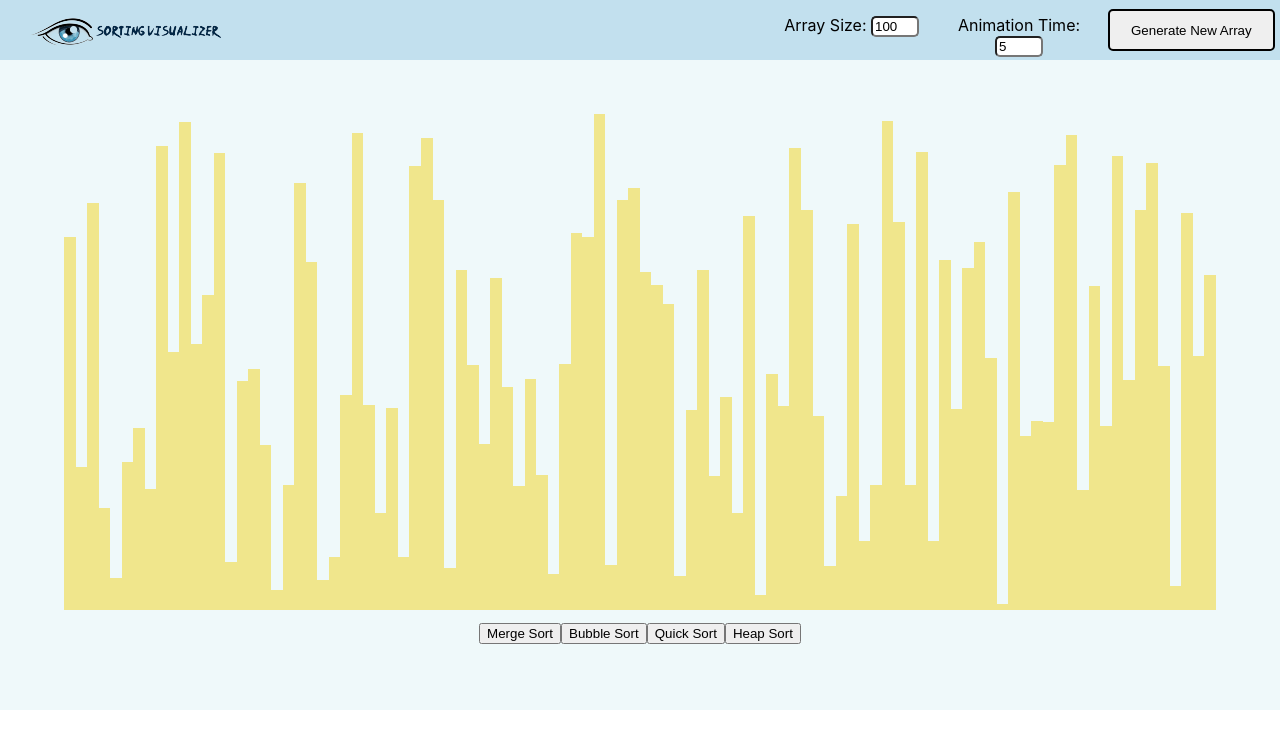
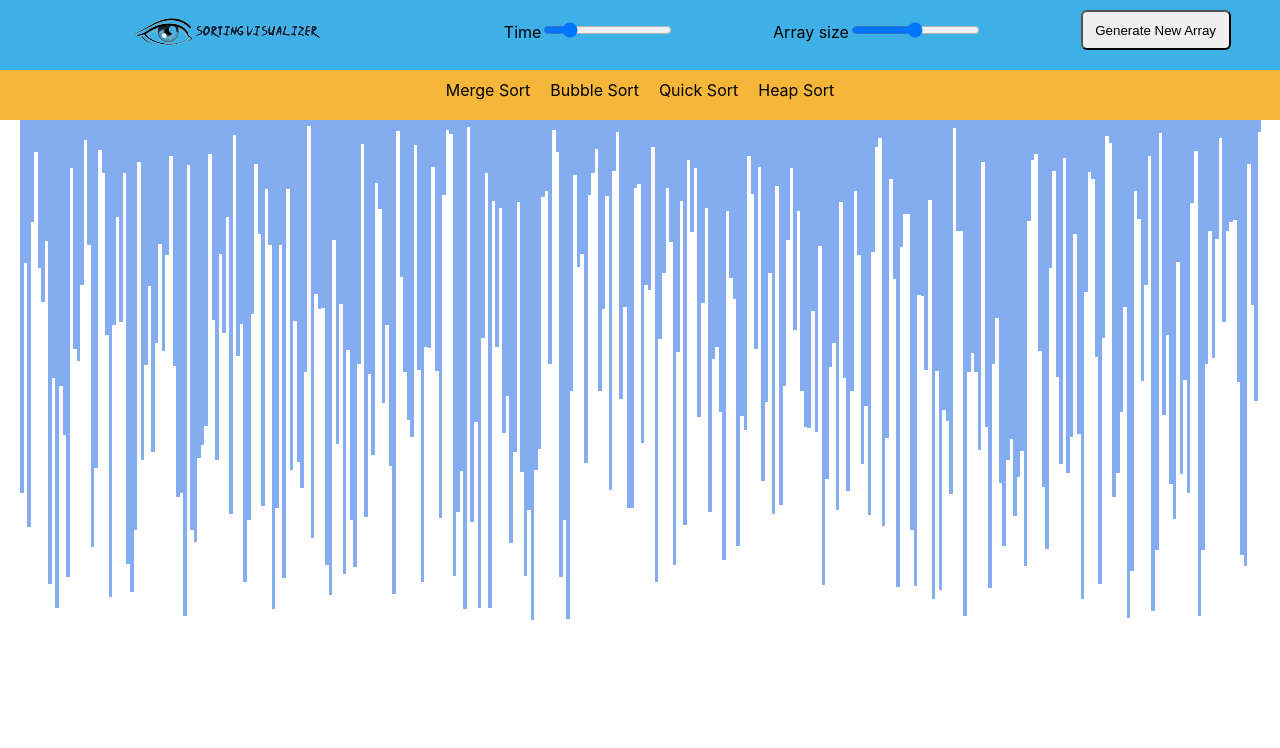
Before and after one commit to krishnastapas/SortingVitualizer, a React (Create React App) app: page / in a window 1280 px wide. Shown: the top 748 px of the page. Built offline with nearby package versions, Linux system fonts and the light colour scheme.

Commit message:
color and slide bar added

```diff
--- a/src/Sorting_vitualiser/SortingVitualiser.css
+++ b/src/Sorting_vitualiser/SortingVitualiser.css
@@ -1,106 +1,99 @@
 .element {
   all: none;
 }
-  .navbar{
+ /* navbar */
+.navbar {
+  height: 70px;
+
   /* border-style: solid; */
+  background-color:rgb(60 176 231);
   display: flex;
-    height: 60px;
-    justify-content: baseline;
-    background-color: rgba(168, 211, 231, 0.699);
+  justify-content: center;
+  /* border-bottom: 2px solid rgb(99, 238, 248); */
+}
+/* logo div */
+.Logodiv {
+  flex-grow: 4;
+  /* border-style: solid; */
+}
+/* time slider div */
+.timeslider {
+  padding-top: 20px;
+  flex-grow: 2;
+  /* border-style: solid; */
+}
+ /* array size div */
+.sizeslider {
+  padding-top: 20px;
+  flex-grow: 2;
+  /* border-style: solid; */
+}
+/* array button div */
+.arrayButton {
+  padding-top: 10px;
+  flex-grow: 2;
+  /* border-style: solid; */
+}
+/* array button */
+#NewArrayBtn {
+  width: 150px;
+  height: 40px;
+  border-radius: 6px;
+}
+
+
+/* Soring div */
+.sortingDiv{
+  background-color:#F5B63A;
+    height: 40px;
+    /* border-style: solid; */
+    padding-top: 10px;
+}
+/* sort button */
+.sortBtn{
+   margin: 10px;
+   /* font-weight: bold; */
+}
+.sortBtn:hover{
+  color: rgb(11, 91, 184);
+  cursor: pointer;
 
 }
 
 
-  .Logodiv{
 
-    /* position: absolute; */
-
-    flex:60%;
-
-  }
-  img{
-    float: left;
-  }
-  .buttons-div{
-
-    flex:40%;
-    /* justify-content: center; */
-    /* justify-content: space-around; */
-
-    padding-top: 5px;
-    padding-bottom:5px ;
-    /* border-style: solid; */
-    display: flex;
-    /* flex-wrap: wrap; */
-  }
-  .ArraySizeInput{
-    /* border-style: solid; */
-    float:right;
-    flex:20%;
-    order: 1;
-    width: 6px;
-    padding-top: 10px;
-
-  }
-  .AnimationTimeInput{
-    /* border-style: solid; */
-    padding-top: 10px;
-    flex:20%;
-    order:2;
-
-  }
-  .GenerateNewArrayBtn{
-    border-style: solid;
-   flex:20%;
-   order:3;
-
-   margin: 4px 5px 4px 5px;
-   border-radius: 5px;
-   width: 100px;
-  }
- input{
-   width:40px;
-   border-radius: 5px;
- }
-/* div contains middle contain of app */
-  .middleContain{
-    /* border-style: solid; */
-
-      height: 650px;
-      background-color: rgb(239, 249, 250);
-
-  }
 /* contains array bars */
-  .array-container{
-    height:550px;
+.array-container {
+  padding-left: 20px;
+  padding-right: 20px;
   display: flex;
   flex-direction: row;
   justify-content: center;
-    justify-content:space-around ;
-    align-items: flex-end;
-    /* border-style:solid ; */
-    /* border:0ch 0ch 0ch 0ch; */
-    margin:0% 5% 1% 5%;
+  justify-content: space-around;
    overflow: auto;
 
 }
+
+
+
 /* each array-bar */
-.array-bar{
+.array-bar {
   width: 50px;
   min-width: 1px;
-    background-color: khaki;
-    /* display: inline-block;
-    margin: 0 2px;
-    bottom: 0px; */
+  background-color:rgb(132 173 241);
+
 
 }
-.sortBtn{
-  margin: 0%,;
-  display: flex;
-  justify-content: center;
-  /* justify-content: space-around; */
+
+
+
+
+input[type=range][orient=vertical] {
+  writing-mode: bt-lr;
+  /* IE */
+  -webkit-appearance: none;
+  /* Chromium */
+  width: 8px;
+  height: 175px;
+  padding: 0 5px;
 }
-button:hover{
-  background-color: rgb(241, 193, 129);
-  cursor: pointer;
-}
--- a/src/Sorting_vitualiser/SortingVitualiser.jsx
+++ b/src/Sorting_vitualiser/SortingVitualiser.jsx
@@ -7,13 +7,15 @@ import { BubbleSortAnimation } from '../SortingAlgorithm/BubbleSortAlgo';
 import { QuickSortAnimation } from '../SortingAlgorithm/QuickSortAlgo';
 import { HeapSortAnimation } from '../SortingAlgorithm/HeapsortAlgo';
 
-// const animationTime=1000;
+let color1="";
+let color2="";
+
 
 export default class SortingVitualiser extends React.Component {
   constructor(props) {
     super(props);
     this.state = {
-      array: [], arraySize:100,animationTime:5,
+      array: [], arraySize: 350, animationTime: 5,
     };
   }
 
@@ -21,6 +23,7 @@ export default class SortingVitualiser extends React.Component {
     this.resetArray();
 
   }
+
   // to reset the array
   resetArray() {
     const array = [];
@@ -31,106 +34,107 @@ export default class SortingVitualiser extends React.Component {
 
   }
   // mergesort animation
-  mergeSort(){
-    const animations=MergeSortAnimaton(this.state.array);
-    for(let i=0;i<animations.length;i++)
-    {
-      const arrayBars=document.getElementsByClassName('array-bar');
-      const iscolorchange=i%3!==2;
-      if(iscolorchange){
-        const [barOneIdx,barTwoIdx]=animations[i];
-        const barOneSytle=arrayBars[barOneIdx].style;
-        const barTwoStyle=arrayBars[barTwoIdx].style;
-        const color=i%3===0?"peru":"khaki";
+  mergeSort() {
+    document.getElementsByClassName("btn").disabled = true;
+
+    const animations = MergeSortAnimaton(this.state.array);  // animation array
+    for (let i = 0; i < animations.length; i++) {
+      const arrayBars = document.getElementsByClassName('array-bar');
+      const iscolorchange = i % 3 !== 2;
+      if (iscolorchange) {
+        const [barOneIdx, barTwoIdx] = animations[i];
+        const barOneSytle = arrayBars[barOneIdx].style;
+        const barTwoStyle = arrayBars[barTwoIdx].style;
+        const color = i % 3 === 0 ? color1 : color2;
 
         setTimeout(() => {
-          // const [barOneIdx,newHeight]=animations[i];
-          barOneSytle.backgroundColor=color;
-          barTwoStyle.backgroundColor=color;
+
+          barOneSytle.backgroundColor = color;
+          barTwoStyle.backgroundColor = color;
 
 
 
-        }, i*this.state.animationTime);
+        }, i * this.state.animationTime);
 
       }
-      else{
+      else {
         setTimeout(() => {
-          const [barOneIdx,newHeight]=animations[i];
-          const barOneSytle=arrayBars[barOneIdx].style;
-          barOneSytle.height=`${newHeight}px`;
+          const [barOneIdx, newHeight] = animations[i];
+          const barOneSytle = arrayBars[barOneIdx].style;
+          barOneSytle.height = `${newHeight}px`;
 
 
-        }, i*this.state.animationTime);
+        }, i * this.state.animationTime);
       }
 
     }
 
+
+
   }
 
   // bubble Sort animation
-  bubbleSort(){
+  bubbleSort() {
     // const javaScriptSortedArray=this.state.array.slice().sort((a,b)=>a-b);
-    const animations=BubbleSortAnimation(this.state.array);
+    const animations = BubbleSortAnimation(this.state.array);
     // animations has set of %4 values first two is the two value we comaparing, one is change to red and then again back to own color
     // third and fourth value are the indexes and heights which are need to swapped
 
     // console.log(animations)
 
-    for(let i=0;i<animations.length;i++)
-    {
-      if(i%4===3)
+    for (let i = 0; i < animations.length; i++) {
+      if (i % 4 === 3)
         continue;
-      const arrayBars=document.getElementsByClassName('array-bar');
-      const iscolorchange=i%4!==2;
+      const arrayBars = document.getElementsByClassName('array-bar');
+      const iscolorchange = i % 4 !== 2;
       // for comparison two height chaning into red and agian two green in next iteration
-      if(iscolorchange){
+      if (iscolorchange) {
 
-        const [barOneIdx,barTwoIdx]=animations[i];
-        const barOneStyle=arrayBars[barOneIdx].style;
-        const barTwoStyle=arrayBars[barTwoIdx].style;
-        const color=i%4===0?"peru":"khaki";
+        const [barOneIdx, barTwoIdx] = animations[i];
+        const barOneStyle = arrayBars[barOneIdx].style;
+        const barTwoStyle = arrayBars[barTwoIdx].style;
+        const color = i % 4 === 0 ? color1 : color2;
 
         setTimeout(() => {
           // const [barOneIdx,newHeight]=animations[i];
-          barOneStyle.backgroundColor=color;
-          barTwoStyle.backgroundColor=color;
+          barOneStyle.backgroundColor = color;
+          barTwoStyle.backgroundColor = color;
 
 
 
-        }, i*this.state.animationTime);
+        }, i * this.state.animationTime);
 
       }
       // swapping the  height
-      else{
+      else {
 
         setTimeout(() => {
-          const [barOneIdx,Height1]=animations[i];
-          const barOneStyle=arrayBars[barOneIdx].style;
+          const [barOneIdx, Height1] = animations[i];
+          const barOneStyle = arrayBars[barOneIdx].style;
 
-          const [barTwoIdx,Height2]=animations[i+1];
-          const barTwoStyle=arrayBars[barTwoIdx].style;
-          if(barOneIdx!==-1)
-          {
-          barOneStyle.height=`${Height2}px`;
-          barTwoStyle.height=`${Height1}px`;
+          const [barTwoIdx, Height2] = animations[i + 1];
+          const barTwoStyle = arrayBars[barTwoIdx].style;
+          if (barOneIdx !== -1) {
+            barOneStyle.height = `${Height2}px`;
+            barTwoStyle.height = `${Height1}px`;
 
           }
           // barOneStyle.backgroundColor="green";
           // barTwoStyle.backgroundColor="green";
 
-        }, i*this.state.animationTime);
+        }, i * this.state.animationTime);
       }
 
     }
 
   }
   // Quick Sort animation
-  QuickSort(){
+  QuickSort() {
     // console.log("Unsorted Array");
     // const javaScriptSortedArray=this.state.array.slice().sort((a,b)=>a-b);
     // console.log(this.state.array)
 
-    let animations=QuickSortAnimation(this.state.array);
+    let animations = QuickSortAnimation(this.state.array);
     // console.log("sorted array");
     // console.log(this.state.array);
     // console.log("animation array")
@@ -138,32 +142,31 @@ export default class SortingVitualiser extends React.Component {
     // console.log(isArraysEqual(this.state.array,javaScriptSortedArray));
 
 
-    const arrayBars=document.getElementsByClassName('array-bar');
-    let m=animations.length;
+    const arrayBars = document.getElementsByClassName('array-bar');
+    let m = animations.length;
     // let n=animations[0].length;
-     for(let i=0;i<m;i=i+2){
-         if(animations[i][1]!==-1)
-         {
+    for (let i = 0; i < m; i = i + 2) {
+      if (animations[i][1] !== -1) {
         setTimeout(() => {
-          const [barOneIdx,Height1]=animations[i];
-          const barOneStyle=arrayBars[barOneIdx].style;
+          const [barOneIdx, Height1] = animations[i];
+          const barOneStyle = arrayBars[barOneIdx].style;
 
-          const [barTwoIdx,Height2]=animations[i+1];
-          const barTwoStyle=arrayBars[barTwoIdx].style;
+          const [barTwoIdx, Height2] = animations[i + 1];
+          const barTwoStyle = arrayBars[barTwoIdx].style;
 
           // let color1=barOneStyle.backgroundColor;
           // let color2=barTwoStyle.backgroundColor;
           //  console.log(`${color1}`)
-          barOneStyle.height=`${Height2}px`;
+          barOneStyle.height = `${Height2}px`;
           // barOneStyle.backgroundColor=color2;
 
-          barTwoStyle.height=`${Height1}px`;
+          barTwoStyle.height = `${Height1}px`;
           // barTwoStyle.backgroundColor=color1;
 
 
 
 
-        }, i*this.state.animationTime);
+        }, i * this.state.animationTime);
       }
       //  else{
       //    setTimeout(() => {
@@ -176,43 +179,42 @@ export default class SortingVitualiser extends React.Component {
     }
   }
 
-  HeapSort(){
+  HeapSort() {
 
-    console.log("Unsorted Array");
-    const javaScriptSortedArray=this.state.array.slice().sort((a,b)=>a-b);
-    console.log(this.state.array)
+    // console.log("Unsorted Array");
+    // const javaScriptSortedArray = this.state.array.slice().sort((a, b) => a - b);
+    // console.log(this.state.array)
 
-   let animations=HeapSortAnimation(this.state.array);
-    console.log("sorted array");
-    console.log(this.state.array)
+    let animations = HeapSortAnimation(this.state.array);
+    // console.log("sorted array");
+    // console.log(this.state.array)
 
-    console.log(isArraysEqual(this.state.array,javaScriptSortedArray));
-    const arrayBars=document.getElementsByClassName('array-bar');
-    let m=animations.length;
+    // console.log(isArraysEqual(this.state.array,javaScriptSortedArray));
+    const arrayBars = document.getElementsByClassName('array-bar');
+    let m = animations.length;
     // let n=animations[0].length;
-     for(let i=0;i<m;i=i+2){
-         if(animations[i][1]!==-1)
-         {
+    for (let i = 0; i < m; i = i + 2) {
+      if (animations[i][1] !== -1) {
         setTimeout(() => {
-          const [barOneIdx,Height1]=animations[i];
-          const barOneStyle=arrayBars[barOneIdx].style;
+          const [barOneIdx, Height1] = animations[i];
+          const barOneStyle = arrayBars[barOneIdx].style;
 
-          const [barTwoIdx,Height2]=animations[i+1];
-          const barTwoStyle=arrayBars[barTwoIdx].style;
+          const [barTwoIdx, Height2] = animations[i + 1];
+          const barTwoStyle = arrayBars[barTwoIdx].style;
 
           // let color1=barOneStyle.backgroundColor;
           // let color2=barTwoStyle.backgroundColor;
           //  console.log(`${color1}`)
-          barOneStyle.height=`${Height2}px`;
+          barOneStyle.height = `${Height2}px`;
           // barOneStyle.backgroundColor=color2;
 
-          barTwoStyle.height=`${Height1}px`;
+          barTwoStyle.height = `${Height1}px`;
           // barTwoStyle.backgroundColor=color1;
 
 
 
 
-        }, i*this.state.animationTime);
+        }, i * this.state.animationTime);
       }
       //  else{
       //    setTimeout(() => {
@@ -230,29 +232,43 @@ export default class SortingVitualiser extends React.Component {
     return (
       <>
         <nav className='navbar'>
+          {/* logo */}
           <div className='Logodiv'>
-         <img src={logo} alt="Sorting Visualizer"/>
-
+            <img src={logo} alt="Sorting Visualizer" />
           </div>
-        <div className='buttons-div'>
-           <div className='ArraySizeInput'>Array Size: <input value={this.state.arraySize} onChange={(e)=>{
-             const arraySize=e.target.value;
-             this.setState({arraySize})
+          {/* time slider */}
+          < div className="timeslider">
+            <span> Time</span>
+            <input type="range"  min="0" max="30" class="slider" id="myRange" value={this.state.animationTime} onChange={(e) => {
+              const animationTime = e.target.value;
+              this.setState({ animationTime })
             }}></input>
           </div>
-           <div className='AnimationTimeInput'>
-           Animation Time: <input value={this.state.animationTime} onChange={(e)=>{
-             const animationTime=e.target.value;
-             this.setState({animationTime})
+          {/* array size */}
+          <div className="sizeslider">
+            <span>Array size</span>
+            <input type="range"  min="10" max="700" class="slider" id="myRange" value={this.state.arraySize} onChange={(e) => {
+              const arraySize = e.target.value;
+              this.setState({ arraySize })
             }}></input>
           </div>
-          <button className='GenerateNewArrayBtn' onClick={() => this.resetArray()}>Generate New Array</button>
 
+          {/* new array buttton */}
+          <div className='arrayButton'>
+            <button id='NewArrayBtn'  onClick={() => this.resetArray()}>Generate New Array</button>
+          </div>
+        </nav>
+          <div className='sortingDiv' >
+            <span className='sortBtn' onClick={() => this.mergeSort()}>Merge Sort</span>
+            <span className='sortBtn' onClick={() => this.bubbleSort()}>Bubble Sort</span>
+            <span className='sortBtn' onClick={() => this.QuickSort()}>Quick Sort</span>
+            <span className='sortBtn' onClick={() => this.HeapSort()}>Heap Sort</span>
           </div>
 
-     </nav>
 
-     <div className='middleContain'>
+
+
+
 
           <div className='array-container'>
             {array.map((value, idx) => (
@@ -266,31 +282,25 @@ export default class SortingVitualiser extends React.Component {
 
 
 
-     <div className='sortBtn'>
-          <button className='MergeSortBtn' onClick={()=>this.mergeSort()}>Merge Sort</button>
-          <button className='BubbleSortBtn' onClick={()=>this.bubbleSort()}>Bubble Sort</button>
-          <button className='QuickSorttn' onClick={()=>this.QuickSort()}>Quick Sort</button>
-          <button className='HeapSortBtn' onClick={()=>this.HeapSort()}>Heap Sort</button>
-     </div>
 
-        </div>
 
       </>
 
     );
   }
 }
+
 // to genereate the random array element
 // it can generate duplicate element
 function randomIntFromInterval(min, max) {
   return Math.floor(Math.random() * (max - min + 1) + min);
 }
-function isArraysEqual(arrayOne,arrayTwo){
-  if(arrayOne.length!==arrayTwo.length) return false;
-  let n=arrayOne.length;
-  for(let i=0;i<n;i++)
-  {
-    if(arrayOne[i]!==arrayTwo[i]) return false;
-  }
-  return true;
-}
+// function isArraysEqual(arrayOne,arrayTwo){
+//   if(arrayOne.length!==arrayTwo.length) return false;
+//   let n=arrayOne.length;
+//   for(let i=0;i<n;i++)
+//   {
+//     if(arrayOne[i]!==arrayTwo[i]) return false;
+//   }
+//   return true;
+// }
```
Also changed, not shown: 1 other file (tests, documents, lock files or other folders). Lines whose indentation alone changed are shown as unchanged.
